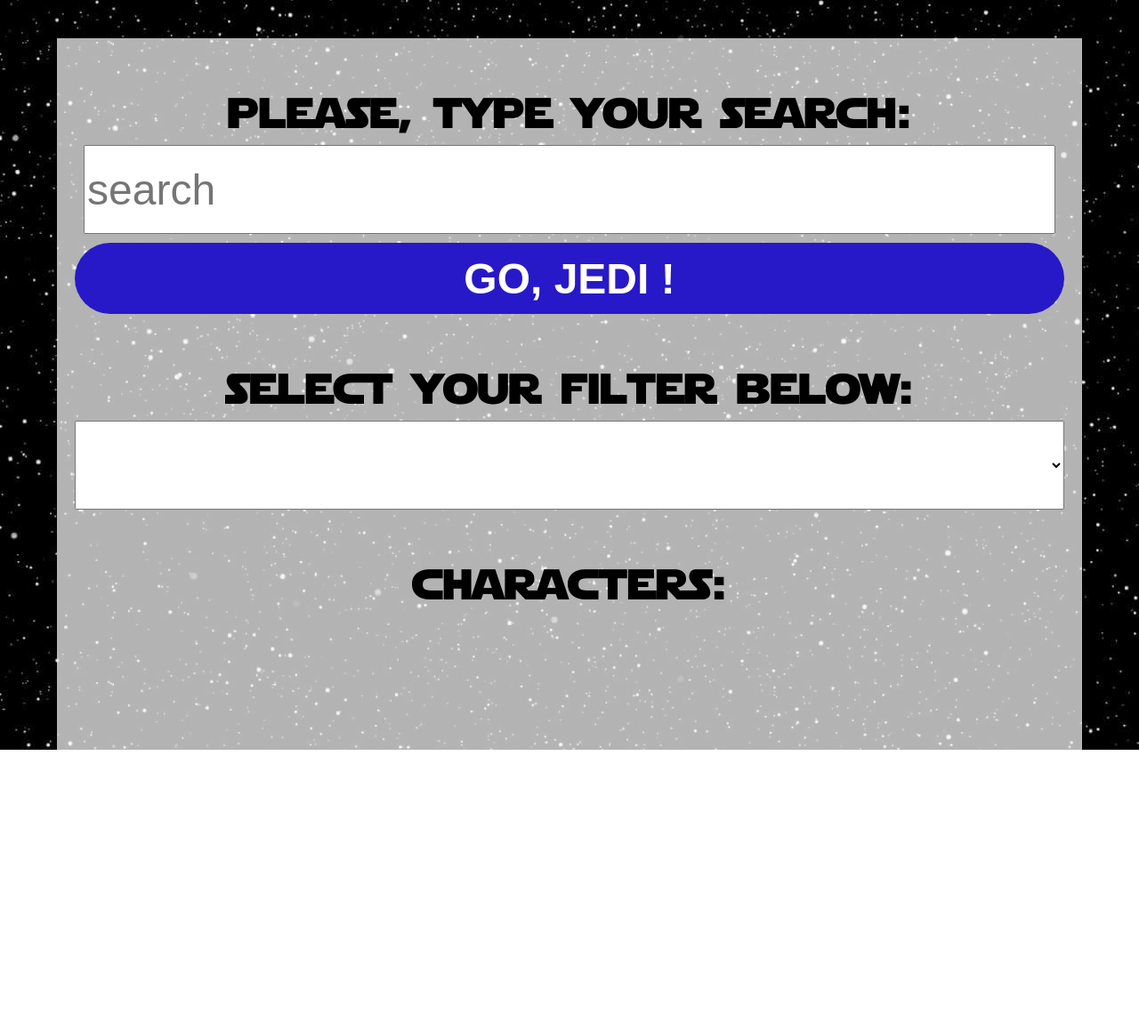
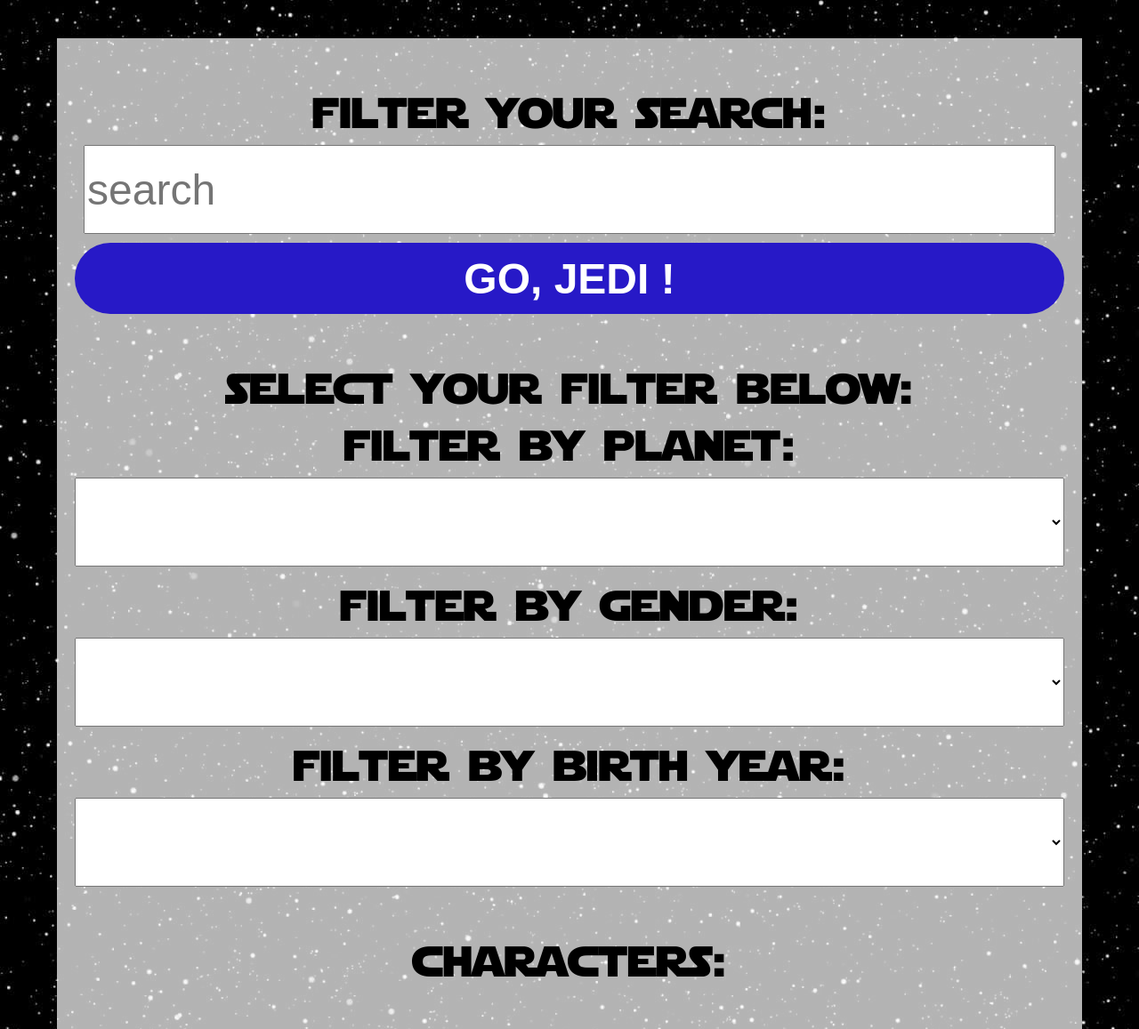
Before and after one commit to gabriel-brito/starwars-catalogue, a website: page index.html in a window 1280 px wide. Shown: the part 145-1302 px from the top of the page at 89% size. Before the commit the page ends 988 px from the top, so only its background shows below. Drawn offline with Linux system fonts and the light colour scheme; no server answers.

Commit message:
Spreading the filters

```diff
--- a/index.html
+++ b/index.html
@@ -13,7 +13,7 @@
 	<article class="catalogue-box">
 
 		<section class="search-engine p-spacing-top-bottom-20">
-			<h2>Please, type your search:</h2>
+			<h2>Filter your search:</h2>
 			<form onkeypress="return event.keyCode != 13;" class="search-engine__form">
 				<input  id="search-input"
 						class="search-engine__input"
@@ -27,12 +27,15 @@
 
 		<section class="catalogue-box__filter p-spacing-top-bottom-20">
 			<h2>Select your filter below:</h2>
-			<select id="search-filter" name="category">
-				<!--<option value="planets">Name</option>
-				<option value="homeworld">Planet</option>
-				<option value="gender">Gender</option>
-				<option value="birth_year">Birth Year</option>-->
-			</select>
+
+			<h2>Filter by planet:</h2>
+			<select id="search-filter" name="category"></select>
+
+			<h2>Filter by gender:</h2>
+			<select id="search-filter" name="category"></select>
+
+			<h2>Filter by birth year:</h2>
+			<select id="search-filter" name="category"></select>
 		</section>
 
 		<section class="search-results p-spacing-top-bottom-20">
```
